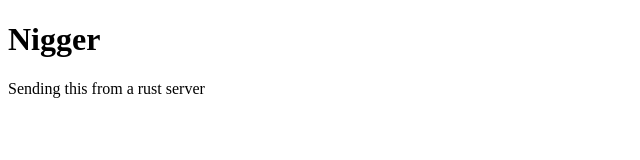
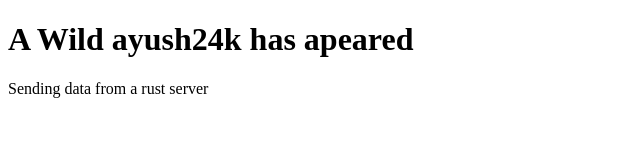
Before and after one commit to ayush24k/http-server-rust, a plain HTML site: page index.html in a window 1280 px wide. Shown: the whole page, without its empty margins (0-640 px from the left). Drawn offline with Linux system fonts and the light colour scheme.

Commit message:
html fix

```diff
--- a/index.html
+++ b/index.html
@@ -6,7 +6,7 @@
     <title>Yooo</title>
 </head>
 <body>
-    <h1>Nigger</h1>
-    <p>Sending this from a rust server</p>
+    <h1>A Wild ayush24k has apeared</h1>
+    <p>Sending data from a rust server</p>
 </body>
 </html>
```
